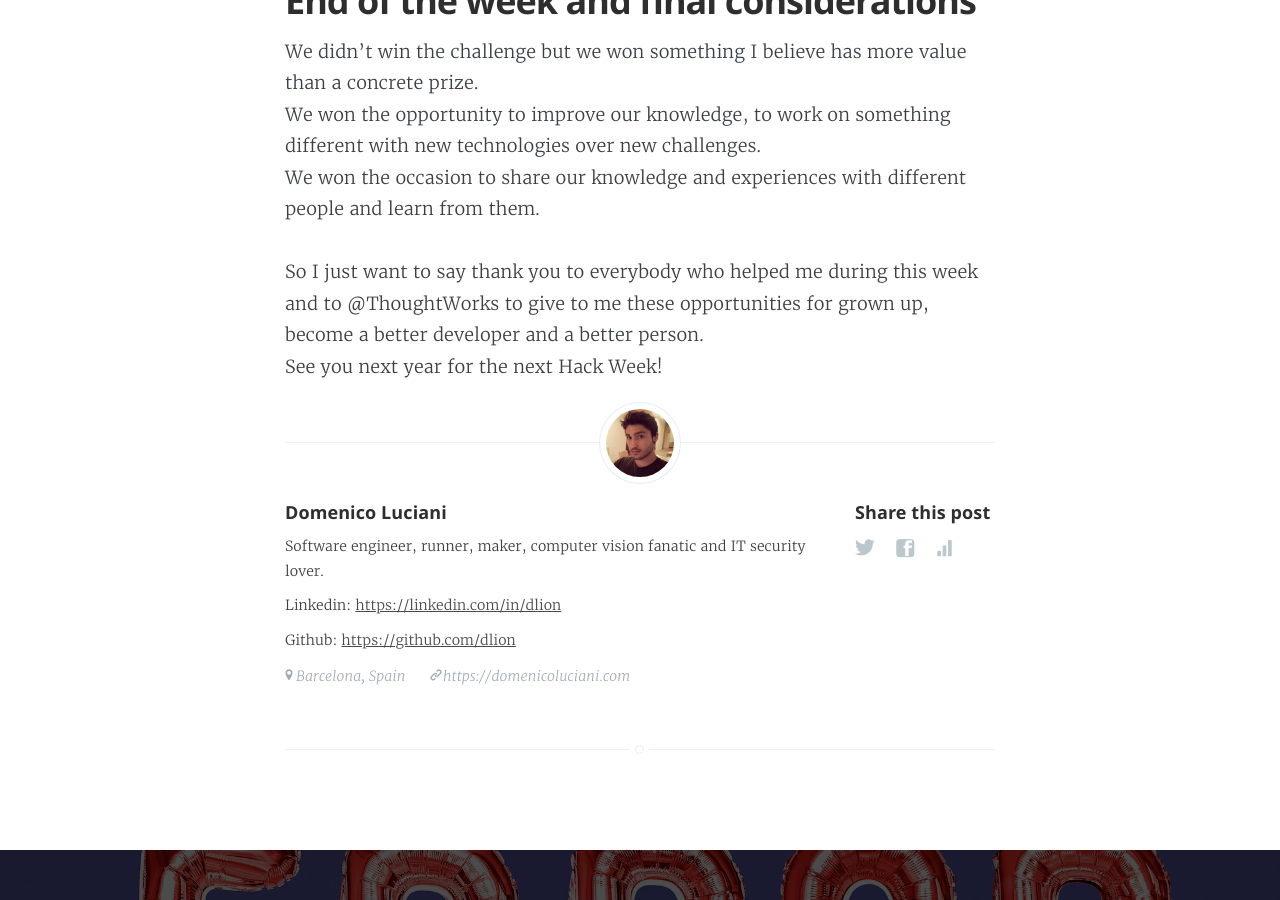
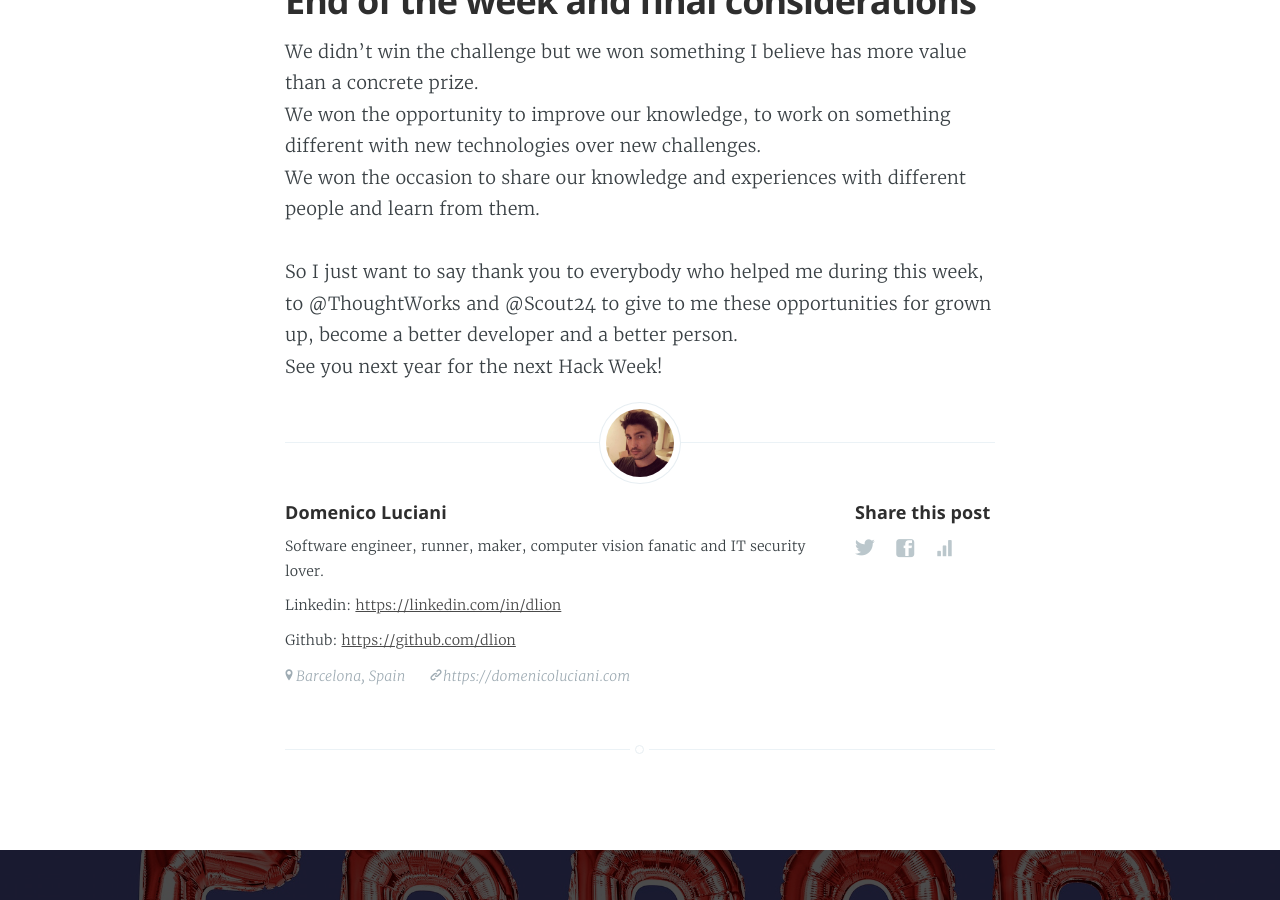
Before and after one commit to dlion/domenicoluciani, a Jekyll site: the page built from _posts/2019-10-25-hack-week-2019.md, in a window 1280 px wide and 900 px high, scrolled down 10035 px. Built offline with Jekyll 4.4.1, drawn with Linux system fonts in a browser that asks for light colours; some web fonts are replaced; some of the changed text lies outside the part shown.

Commit message:
Added credits

```diff
--- a/_posts/2019-10-25-hack-week-2019.md
+++ b/_posts/2019-10-25-hack-week-2019.md
@@ -72,5 +72,5 @@ We didn't win the challenge but we won something I believe has more value than a
 We won the opportunity to improve our knowledge, to work on something different with new technologies over new challenges.
 We won the occasion to share our knowledge and experiences with different people and learn from them.
 
-So I just want to say thank you to everybody who helped me during this week and to @ThoughtWorks to give to me these opportunities for grown up, become a better developer and a better person.
+So I just want to say thank you to everybody who helped me during this week, to @ThoughtWorks and @Scout24 to give to me these opportunities for grown up, become a better developer and a better person.
 See you next year for the next Hack Week!
```
Also changed, not shown: other parts of _posts/2019-10-25-hack-week-2019.md (+2 -2 lines).
